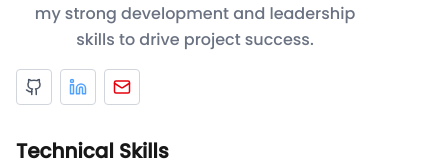
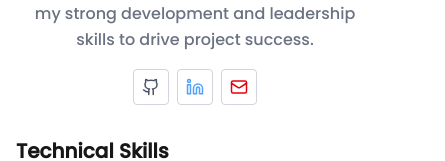
Before and after one commit to Fajar3108/Fajar3108.github.io, a Next.js app: page / in a window 390 px wide. Shown: the part 561-722 px from the top of the page, 445 px wide, since content can reach past the window. Built offline with nearby package versions, Linux system fonts and the light colour scheme.

Commit message:
fix: grid cols 1 in mobile

```diff
--- a/app/components/Home/Header.tsx
+++ b/app/components/Home/Header.tsx
@@ -9,7 +9,7 @@ export default function Header() {
                 <p className="leading-relaxed text-gray-500 mt-3">
                     As a highly accomplished Full-Stack Web Developer, I have over three years of experience with key technologies including PHP Laravel, Go, React.js, and Next.js. My passion for development led me to become a national LKS competition winner and earn the Best Mentor award from Ruang Guru in 2023. Currently, I lead the Full-Stack delivery team at PT Hanatekindo, where I leverage my strong development and leadership skills to drive project success.
                 </p>
-                <ul className="text-gray-600 flex mt-4 gap-2">
+                <ul className="text-gray-600 flex mt-4 gap-2 justify-center md:justify-start">
                     {
                         SocialMedias.map((item: SocialMediaType, i: number) => (
                             <a href={item.link} target="_blank" key={`social-media-${i}-${item.name}}`} >
--- a/app/components/Home/Projects.tsx
+++ b/app/components/Home/Projects.tsx
@@ -28,7 +28,7 @@ const projects = [
         imageUrl: PianoTilesImage,
     },
     {
-        title: "Cirendeu (Vilalge) Admin Panel",
+        title: "Cirendeu (Village) Admin Panel",
         tags: ["Laravel", "Bootstrap"],
         liveUrl: "",
         githubUrl: "https://github.com/fajar3108/desa-sii",
@@ -40,7 +40,7 @@ export default function Projects() {
     return (
         <div className="max-w-6xl mx-auto mt-8" id="projects">
             <h2 className="font-bold mb-4 text-xl">Projects</h2>
-            <div className="grid grid-cols-2 gap-10">
+            <div className="grid md:grid-cols-2 gap-10">
                 {projects.map((project, i) => (
                     <div key={`project-${i}`} className='grid gap-3'>
                         <Image src={project.imageUrl} alt='Project Tile' width={1000} height={1000} className='w-full rounded-xl' />
```
